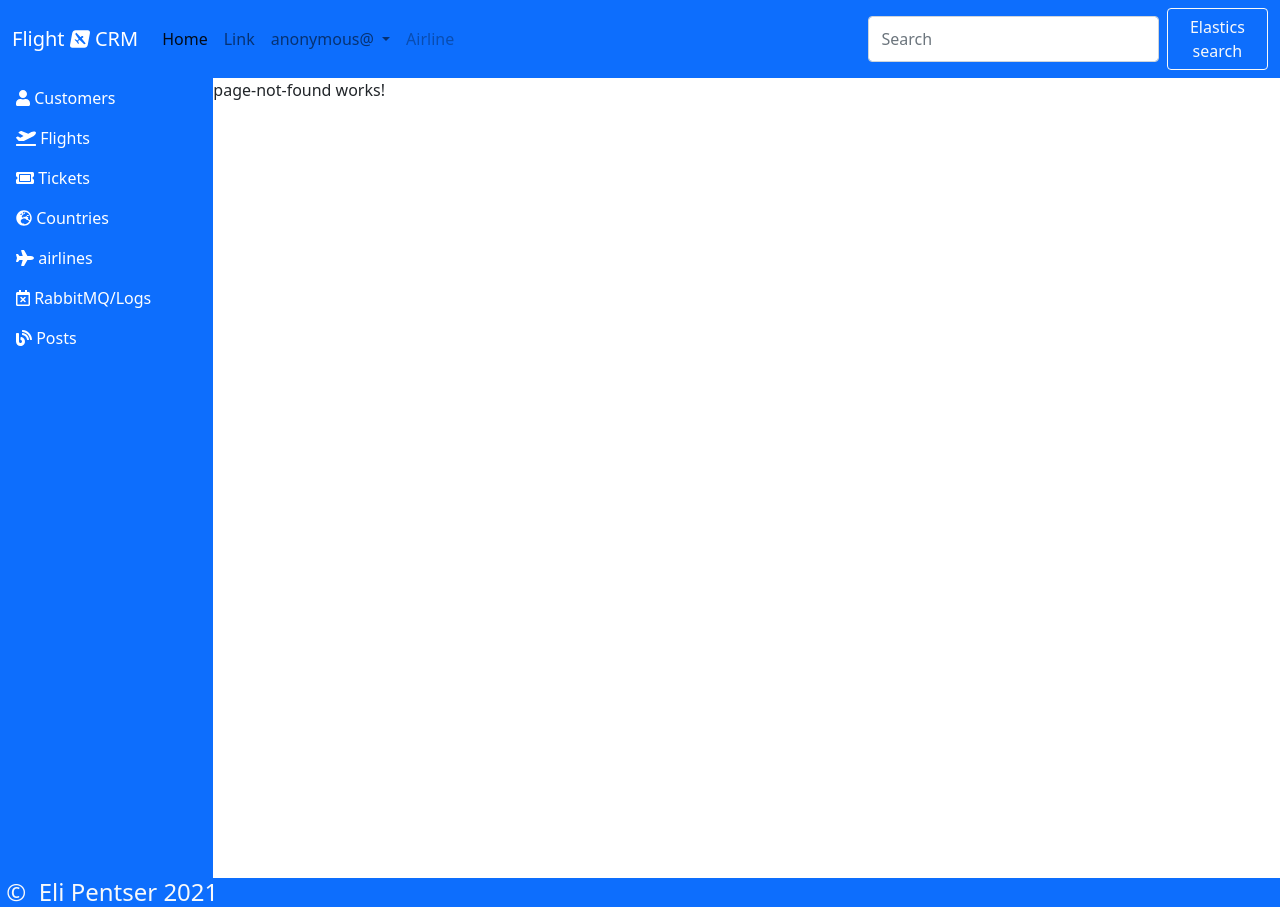
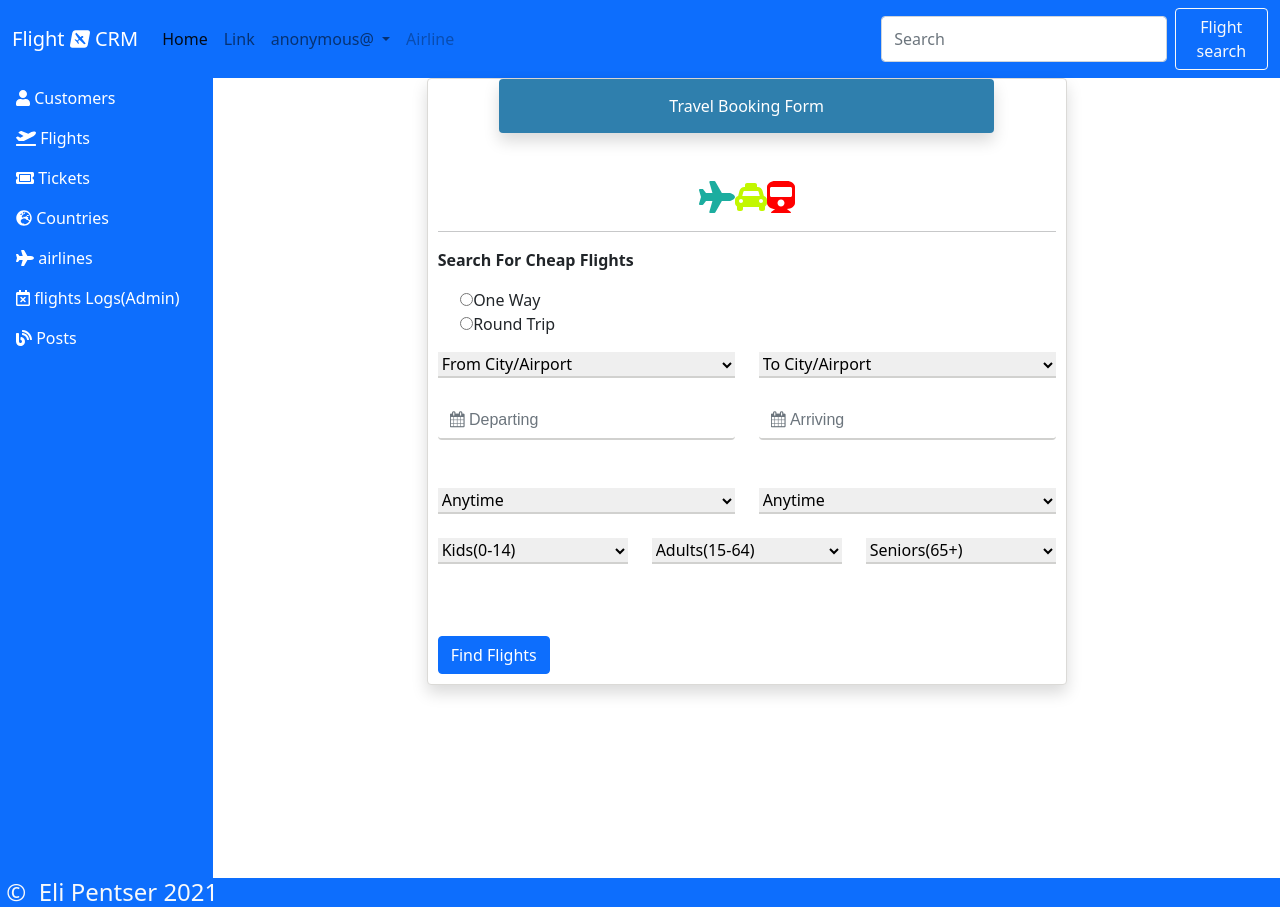
Before and after one commit to pentser/flight-CRM, an Angular app: page /search in a window 1280 px wide. Built offline with nearby package versions, Linux system fonts and the light colour scheme; no server answers.

Commit message:
add search componnent

```diff
--- a/src/app/app-routing.module.ts
+++ b/src/app/app-routing.module.ts
@@ -12,6 +12,7 @@ import { MessagesComponent } from "./components/messages/messages.component";
 import { TutHttpComponent } from './components/tut-http/tut-http.component';
 import {PageNotFoundComponent} from "./components/page-not-found/page-not-found.component";
 import { AirlinesComponent } from './components/airlines/airlines.component';
+import {SearchComponent} from './components/search/search.component';
 import {UserGuard} from './guards/user.guard'
 
 
@@ -24,6 +25,7 @@ const appRouter: Routes = [
   { path: 'airlines', component:AirlinesComponent},
   { path: 'messages', component:MessagesComponent},
   { path: 'posts',component:TutHttpComponent},
+  { path: 'search',component:SearchComponent},
   { path: '**', component: PageNotFoundComponent }
 
 
--- a/src/app/app.module.ts
+++ b/src/app/app.module.ts
@@ -19,6 +19,7 @@ import { TutHttpComponent } from './components/tut-http/tut-http.component';
 import { AirlinesComponent } from './components/airlines/airlines.component';
 import { LoginComponent } from './components/login/login.component';
 import { SignupComponent } from './components/signup/signup.component';
+import { SearchComponent } from './components/search/search.component';
 
 
 
@@ -39,6 +40,7 @@ import { SignupComponent } from './components/signup/signup.component';
     AirlinesComponent,
     LoginComponent,
     SignupComponent,
+    SearchComponent,
 
 
   ],
--- /dev/null
+++ b/src/app/components/search/search.component.html
@@ -0,0 +1,73 @@
+<link rel="stylesheet" href="https://cdnjs.cloudflare.com/ajax/libs/font-awesome/4.7.0/css/font-awesome.min.css">
+<!--Card-->
+<div class="card shadow mb-5 bg-white rounded">
+    <!--Card-Body-->
+    <div class="card-body">
+        <!--Card-Title-->
+        <p class="card-title text-center shadow mb-5 rounded">Travel Booking Form</p>
+        <div class="icons text-center">
+            <i class="fa fa-plane fa-2x" aria-hidden="true"></i>
+            <i class="fa fa-taxi fa-2x" aria-hidden="true"></i>
+            <i class="fa fa-train fa-2x" aria-hidden="true"></i> </div>
+        <hr>
+        <p class="searchText"><strong>Search For Cheap Flights</strong></p>
+        <!--First Row-->
+        <div class="row mb-3 mt-3"> <label class="radiobtn"><input type="radio" name="gender" value="male">One Way</label> <label class="radiobtn"><input type="radio" name="gender" value="male">Round Trip</label> </div>
+        <!--Second Row-->
+        <div class="row">
+            <div class="col-sm-6"> <select class="browser-default custom-select mb-4" id="select">
+                    <option value="" disabled="" selected="">From City/Airport</option>
+                    <option value="1">New Delhi</option>
+                    <option value="2">Mumbai</option>
+                    <option value="3">Bangalore</option>
+                </select> </div>
+            <div class="col-sm-6"> <select class="browser-default custom-select mb-4" id="select">
+                    <option value="" disabled="" selected="">To City/Airport</option>
+                    <option value="1">New Delhi</option>
+                    <option value="2">Mumbai</option>
+                    <option value="3">Bangalore</option>
+                </select> </div>
+        </div>
+        <!--Third Row-->
+        <div class="row">
+            <div class="col-sm-6"> <input placeholder="&#xf073; Departing" type="text" id="date-picker-example" class="form-control datepicker mb-4" style="font-family:Arial, FontAwesome"> </div>
+            <div class="col-sm-6"> <input placeholder="&#xf073; Arriving" type="text" id="date-picker-example" class="form-control datepicker" style="font-family:Arial, FontAwesome"> </div>
+        </div>
+        <!--Fourth Row-->
+        <div class="row mt-4">
+            <div class="col-sm-6"> <select class="browser-default custom-select mb-4" id="select">
+                    <option value="" disabled="" selected="">Anytime</option>
+                    <option value="1">6:00 AM</option>
+                    <option value="2">3:00 PM</option>
+                    <option value="3">6:00 PM</option>
+                </select> </div>
+            <div class="col-sm-6"> <select class="browser-default custom-select mb-4" id="select">
+                    <option value="" disabled="" selected="">Anytime</option>
+                    <option value="1">6:00 AM</option>
+                    <option value="2">3:00 PM</option>
+                    <option value="3">6:00 PM</option>
+                </select> </div>
+        </div>
+        <!--Fifth Row-->
+        <div class="row">
+            <div class="col-sm-4"> <select class="browser-default custom-select mb-4" id="select">
+                    <option value="" disabled="" selected="">Kids(0-14)</option>
+                    <option value="1">1</option>
+                    <option value="2">2</option>
+                    <option value="3">3</option>
+                </select> </div>
+            <div class="col-sm-4"> <select class="browser-default custom-select mb-4" id="select">
+                    <option value="" disabled="" selected="">Adults(15-64)</option>
+                    <option value="1">1</option>
+                    <option value="2">2</option>
+                    <option value="3">3</option>
+                </select> </div>
+            <div class="col-sm-4"> <select class="browser-default custom-select mb-4" id="select">
+                    <option value="" disabled="" selected="">Seniors(65+)</option>
+                    <option value="1">1</option>
+                    <option value="2">2</option>
+                    <option value="3">3</option>
+                </select> </div>
+        </div> <a href="#" class="btn btn-primary float-right mt-5">Find Flights</a>
+    </div>
+</div>
--- /dev/null
+++ b/src/app/components/search/search.component.scss
@@ -0,0 +1,103 @@
+.card {
+  margin: auto;
+  border: solid 1px #dbdad7;
+  width: 60%;
+  padding-left: 10px !important;
+  padding-bottom: 10px !important;
+  padding-right: 10px !important;
+  padding-top: 0px !important
+}
+
+.card-title {
+  margin: auto;
+  padding: 15px;
+  background-color: #2f7fad;
+  color: white;
+  width: 80%
+}
+
+div.card-body {
+  padding: 0px
+}
+
+.custom-select {
+  width: 100%
+}
+
+.btn2 {
+  margin-left: 10%
+}
+
+input {
+  outline: 0 !important;
+  border-width: 0 0 2px !important;
+  border-color: #d1d1cf !important
+}
+
+input:focus {
+  border-color: #d1d1cf !important;
+  -webkit-box-shadow: none !important;
+  box-shadow: none !important
+}
+
+select {
+  outline: 0 !important;
+  border-width: 0 0 2px !important;
+  border-color: #d1d1cf !important
+}
+
+select:focus {
+  border-color: #d1d1cf !important;
+  -webkit-box-shadow: none !important;
+  box-shadow: none !important
+}
+
+.radiobtn {
+  margin-left: 3.5%
+}
+
+.icons {
+  margin: auto !important
+}
+
+.fa {
+  border-radius: 25px;
+  width: 10%;
+  margin-left: 5%;
+  border: solid 2px #dbdad7;
+  margin-top: 5%;
+  text-align: center
+}
+
+.fa-plane {
+  color: #1cad9f
+}
+
+.fa-taxi {
+  color: #c2f700
+}
+
+.fa-train {
+  color: red
+}
+
+@media only screen and (max-width: 600px) {
+  .card {
+      margin: auto;
+      border: solid 1px #dbdad7;
+      width: 90%;
+      padding-left: 10px !important;
+      padding-bottom: 10px !important;
+      padding-right: 10px !important;
+      padding-top: 0px !important
+  }
+
+  .fa {
+      border-radius: 25px;
+      width: 15%;
+      margin-left: 5%;
+      border: solid 2px #dbdad7;
+      margin-top: 5%;
+      text-align: center
+  }
+}
--- /dev/null
+++ b/src/app/components/search/search.component.ts
@@ -0,0 +1,15 @@
+import { Component, OnInit } from '@angular/core';
+
+@Component({
+  selector: 'app-search',
+  templateUrl: './search.component.html',
+  styleUrls: ['./search.component.scss']
+})
+export class SearchComponent implements OnInit {
+
+  constructor() { }
+
+  ngOnInit(): void {
+  }
+
+}
--- a/src/app/components/sidenav/sidenav.component.html
+++ b/src/app/components/sidenav/sidenav.component.html
@@ -34,7 +34,7 @@
   <li class="nav-item">
     <a class="nav-link text-white" routerLink="/messages">
       <i class="far fa-calendar-times"></i>
-      RabbitMQ/Logs
+      flights Logs(Admin)
     </a>
   </li>
   <li class="nav-item">
--- a/src/app/components/topnav/topnav.component.html
+++ b/src/app/components/topnav/topnav.component.html
@@ -29,7 +29,7 @@
       </ul>
       <form class="d-flex">
         <input class="form-control m-2" type="search" placeholder="Search" aria-label="Search">
-        <button class="btn btn-outline-light" type="submit">Elastics search</button>
+        <button class="btn btn-outline-light" routerLink='/search'>Flight search</button>
       </form>
     </div>
   </div>
```
